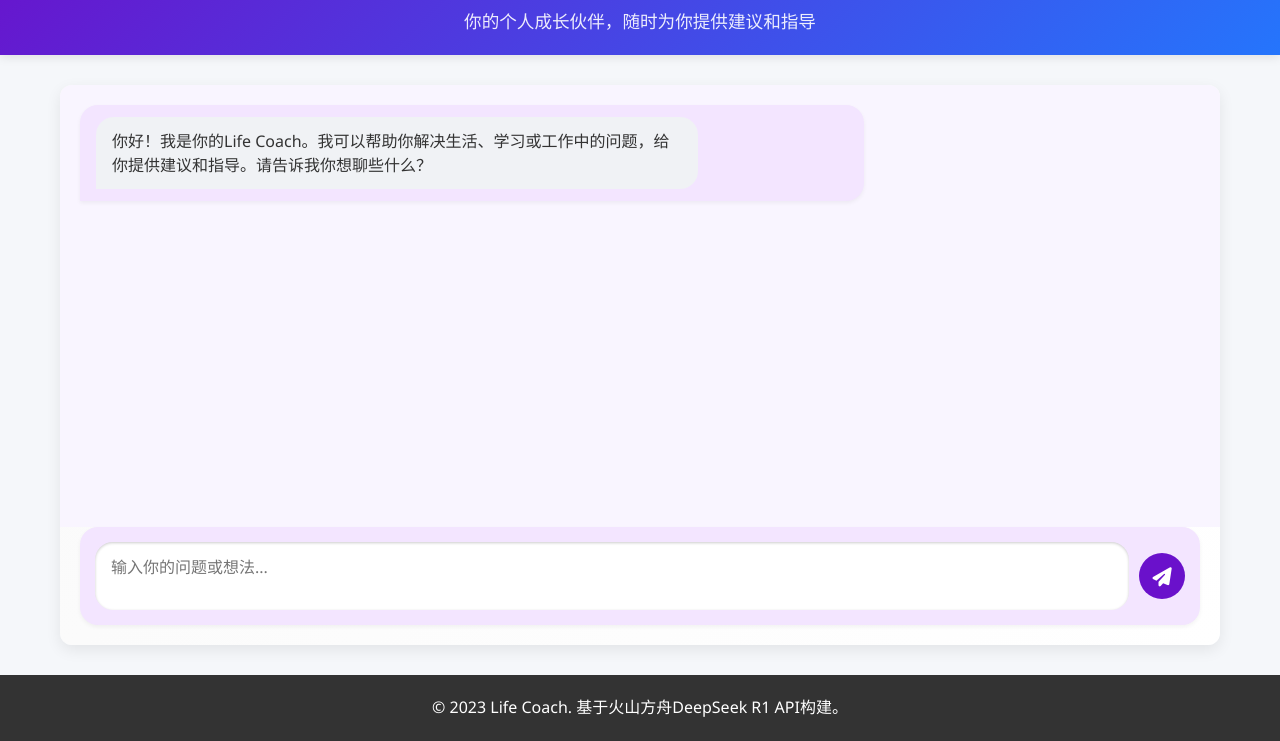
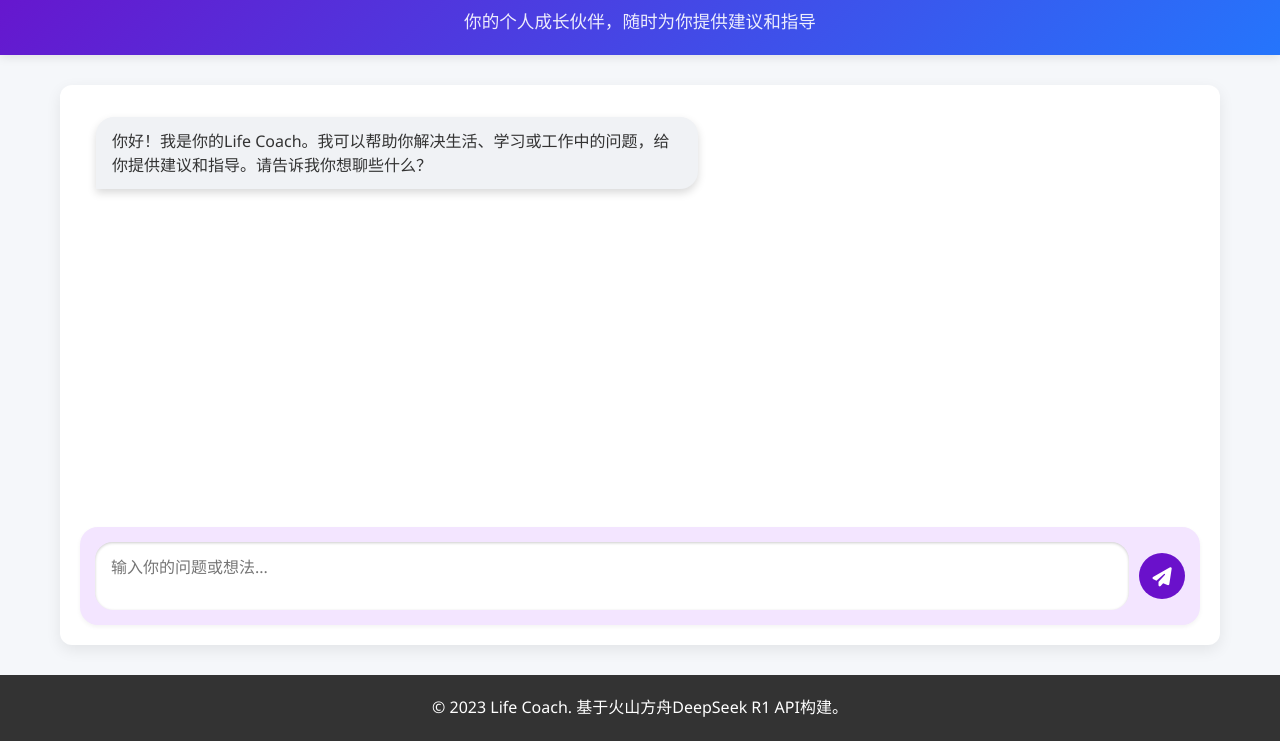
Before and after one commit to carroll666/Life-Coach, a website: page index.html in a window 1280 px wide. Shown: the part 87-828 px from the top of the page. Drawn offline with Linux system fonts and the light colour scheme.

Commit message:
0.2 消息对话框样式优化已调整

```diff
--- a/css/style.css
+++ b/css/style.css
@@ -55,7 +55,7 @@ main {
 
 /* 聊天容器样式 */
 .chat-container {
-    background: linear-gradient(135deg, #f9f9f9 0%, #ffffff 100%);
+    background: white;
     border-radius: 12px;
     box-shadow: 0 5px 15px rgba(0, 0, 0, 0.08);
     overflow: hidden;
@@ -74,27 +74,23 @@ main {
     display: flex;
     flex-direction: column;
     gap: 15px;
-    background-color: #f9f5ff;
+    background: transparent;
 }
 
 /* 用户消息样式 */
 .message.user-message {
     align-self: flex-end;
-    background-color: #e3f2fd;
     border-radius: 18px 18px 0 18px;
     padding: 12px 16px;
     max-width: 70%;
-    box-shadow: 0 2px 4px rgba(0,0,0,0.05);
 }
 
 /* AI消息样式 */
 .message.ai-message {
     align-self: flex-start;
-    background-color: #f3e5ff;
     border-radius: 18px 18px 18px 0;
     padding: 12px 16px;
     max-width: 70%;
-    box-shadow: 0 2px 4px rgba(0,0,0,0.05);
 }
 
 /* 消息内容样式 */
@@ -144,6 +140,7 @@ main {
     background-color: #2575fc;
     color: white;
     border-radius: 18px 18px 0 18px;
+    box-shadow: 0 4px 8px rgba(0,0,0,0.15);
 }
 
 /* AI消息样式 */
@@ -155,6 +152,7 @@ main {
     background-color: #f0f2f5;
     color: #333;
     border-radius: 18px 18px 18px 0;
+    box-shadow: 0 4px 8px rgba(0,0,0,0.15);
 }
 
 /* 消息内容样式 */
@@ -162,6 +160,7 @@ main {
     padding: 12px 16px;
     max-width: 80%;
     word-wrap: break-word;
+    box-shadow: 0 4px 10px rgba(0, 0, 0, 0.12);
 }
 
 .message-content p {
```
